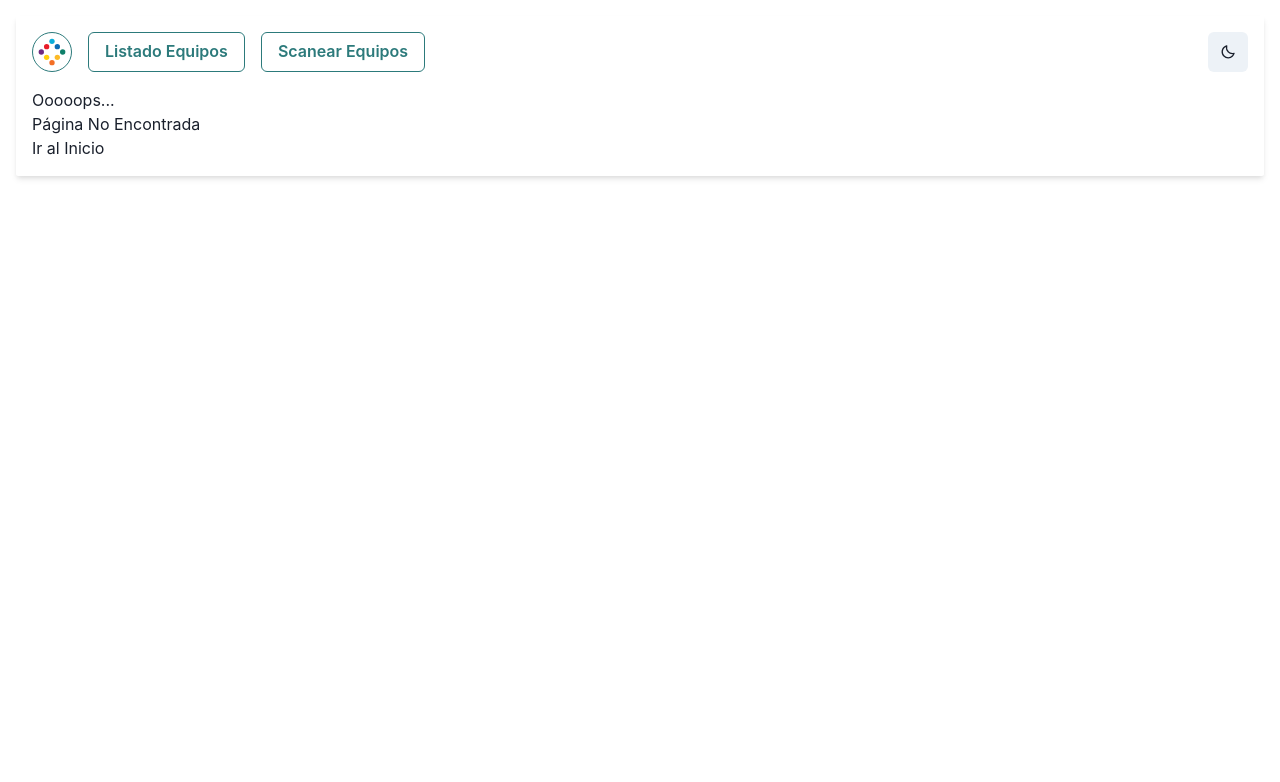
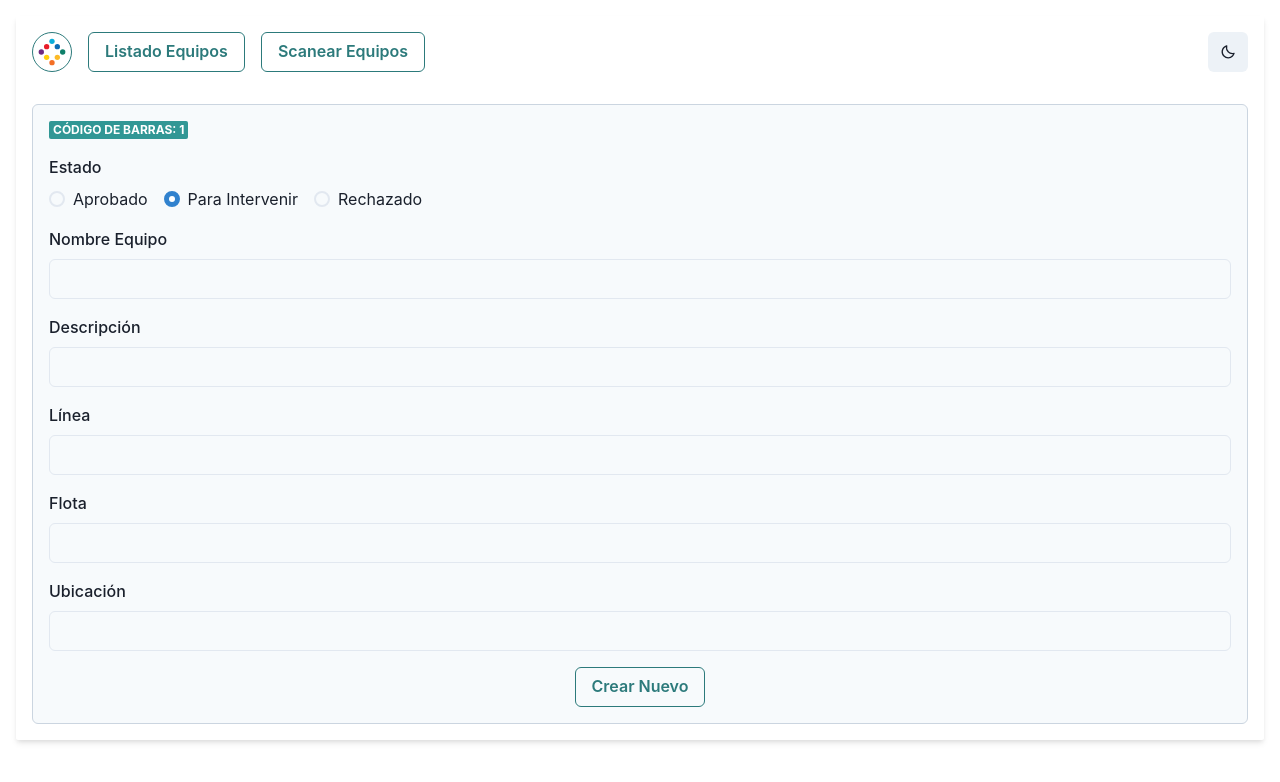
Before and after one commit to juaneme8/control-stock, a Next.js app: page /details/1 in a window 1280 px wide. Before the commit this address had no page. Shown: the top 782 px of the page. Built offline with nearby package versions, Linux system fonts and the light colour scheme; no server answers; the database is empty.

Commit message:
✨ Componente detalles de reparación

```diff
--- /dev/null
+++ b/pages/details/[id].js
@@ -0,0 +1,17 @@
+import React from 'react';
+
+import { useRouter } from 'next/router';
+
+import DeviceDetails from '../../components/DeviceDetails';
+
+function Details() {
+  const router = useRouter();
+
+  return (
+    <div>
+      <DeviceDetails barcode={router.query.id} />
+    </div>
+  );
+}
+
+export default Details;
```
